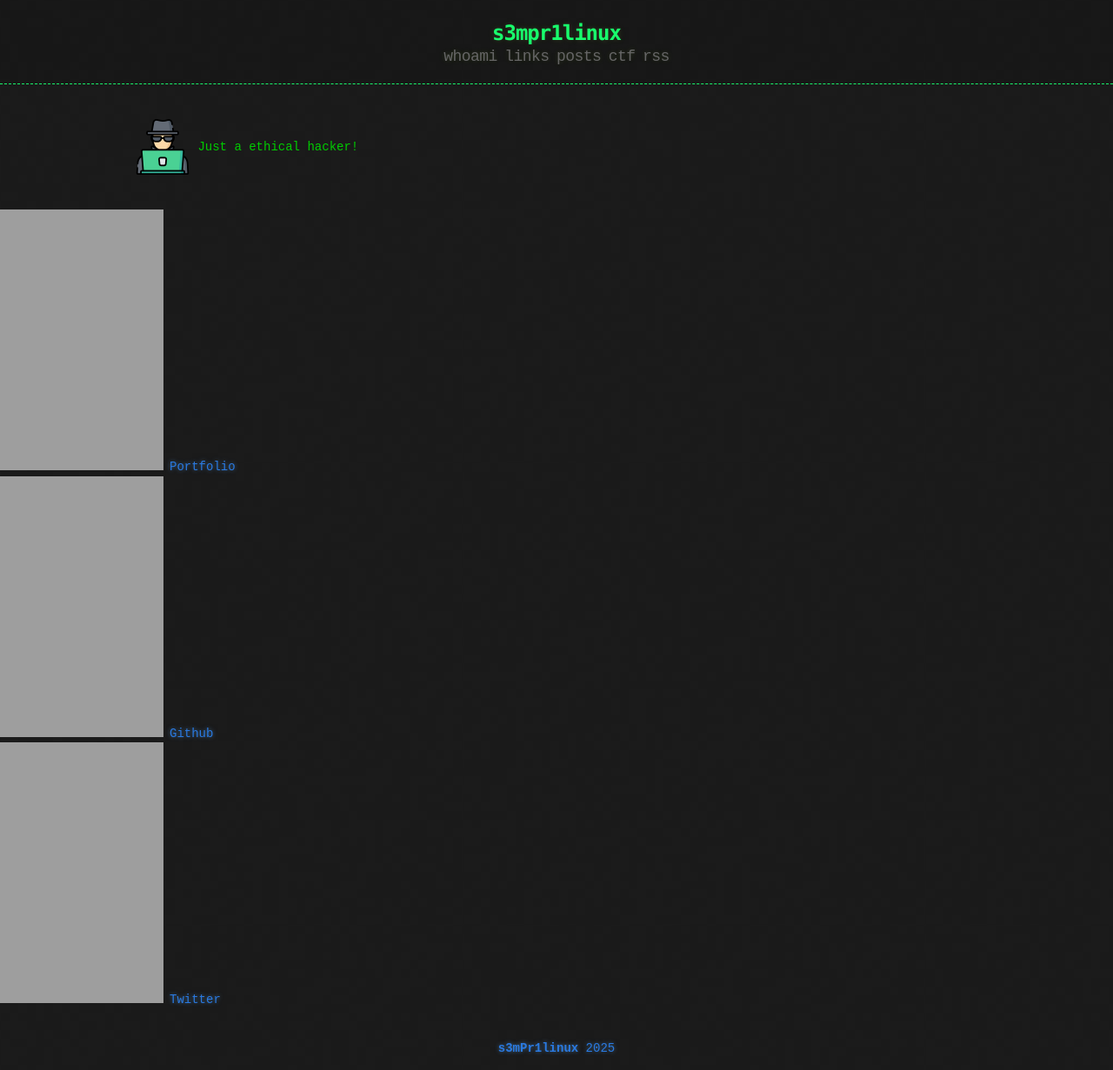
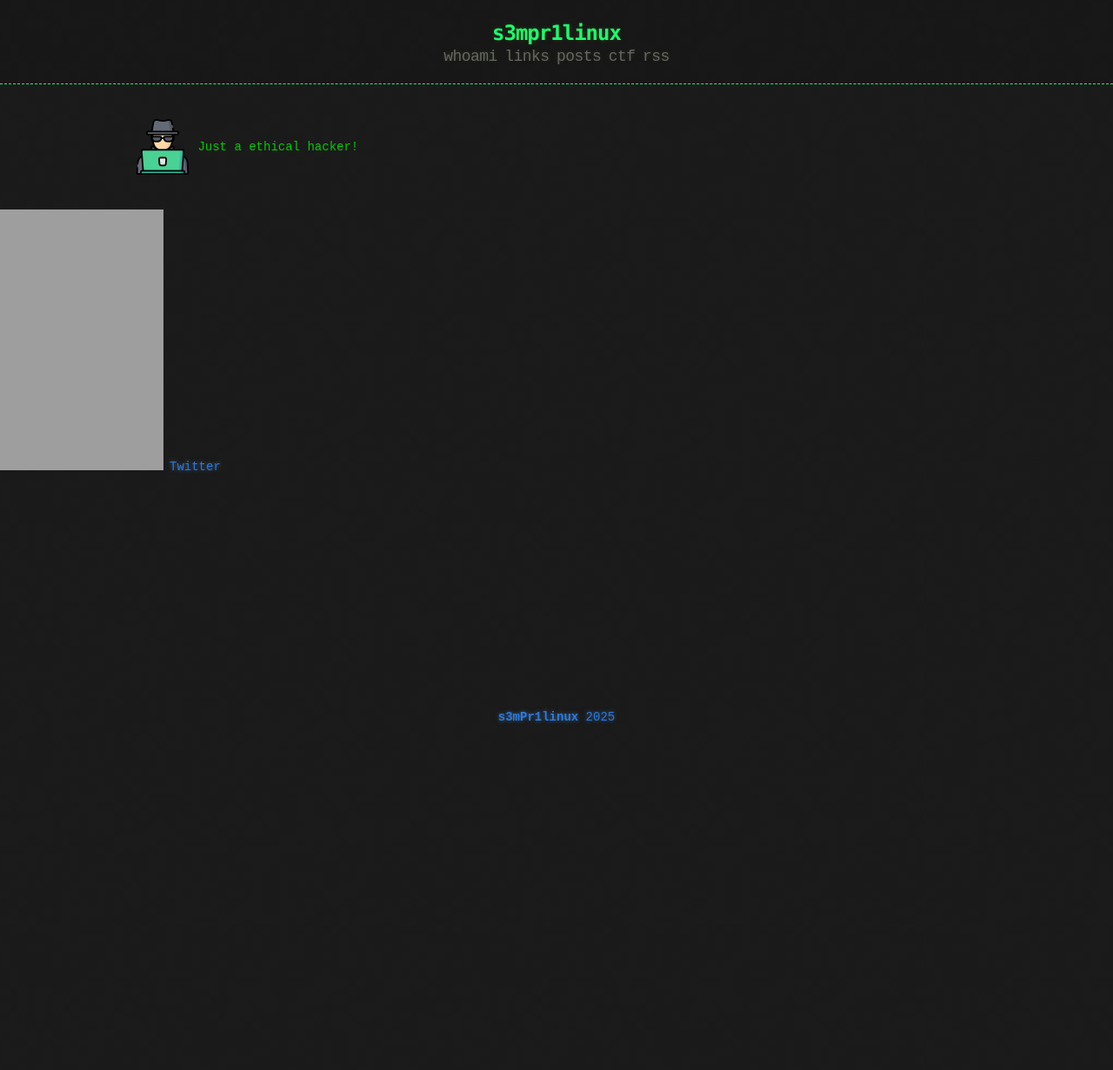
Before and after one commit to s3mPr1linux/s3mPr1linux.github.io, a Jekyll site: the page built from about.md, in a window 1280 px wide. Shown: the whole page at 87% size. Built offline with Jekyll 4.4.1, drawn with Linux system fonts in a browser that asks for light colours; after the commit the page ends 900 px from its top, so only the background shows below that.

Commit message:
Update about.md

```diff
--- a/about.md
+++ b/about.md
@@ -8,6 +8,4 @@ title: About
 
 <br/>
 
-- [Portfolio](https://rodrigosilvaluz4.github.io/)
-- [Github](https://github.com/rodrigosilvaluz4)
 - [Twitter](https://twitter.com/s3mPr1linux)
```
